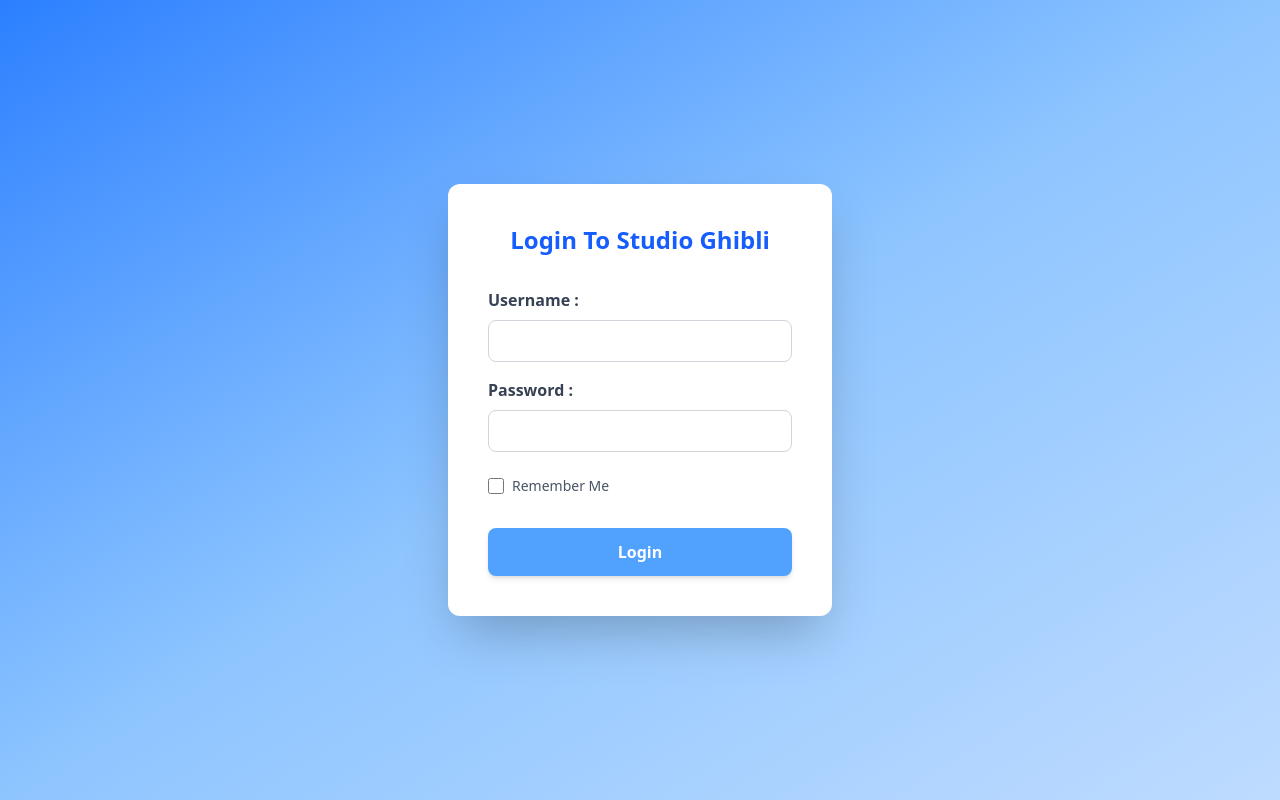
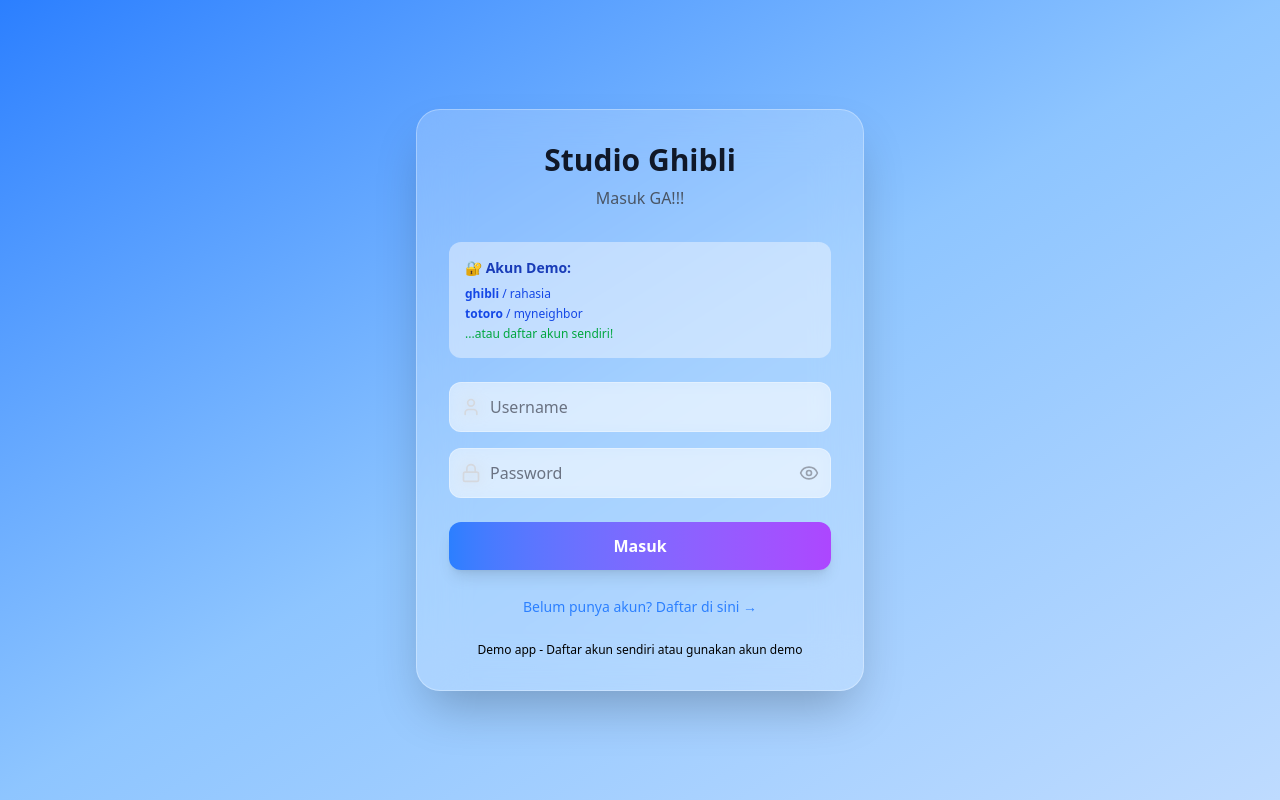
Before and after one commit to Azfdfkhz/Ghibli-sStudio, a React (Vite) app: page / in a window 1280 px wide. Built offline with nearby package versions, Linux system fonts and the light colour scheme.

Commit message:
Up LoginCard.jsx

```diff
--- a/src/components/LoginCard.jsx
+++ b/src/components/LoginCard.jsx
@@ -1,143 +1,258 @@
-import React, { useState } from 'react';
+import { useState } from 'react';
+import { Eye, EyeOff, User, Lock, Mail, Plus } from 'lucide-react';
 
-function LoginCard({ onLoginSuccess }) {
+export default function LoginCard({ onLoginSuccess }) {
   const [username, setUsername] = useState('');
   const [password, setPassword] = useState('');
-    const [rememberMe, setRememberMe] = useState(false);
+  const [showPassword, setShowPassword] = useState(false);
+  const [message, setMessage] = useState({ type: '', text: '' });
+  const [isRegistering, setIsRegistering] = useState(false);
+  const [email, setEmail] = useState('');
+  const [confirmPassword, setConfirmPassword] = useState('');
 
-    // State untuk feedback pengguna
-    const [message, setMessage] = useState({ type: '', text: '' });
+  // Ambil users dari localStorage atau gunakan default
+  const getUsers = () => {
+    const savedUsers = localStorage.getItem('ghibliUsers');
+    const defaultUsers = {
+      ghibli: { password: 'rahasia', name: 'Ghibli Fan', email: 'ghibli@demo.com' },
+      totoro: { password: 'myneighbor', name: 'Totoro Lover', email: 'totoro@demo.com' },
+    };
+    return savedUsers ? { ...defaultUsers, ...JSON.parse(savedUsers) } : defaultUsers;
+  };
 
-    // State untuk menyimpan data Ghibli
-    const [ghibliFilms, setGhibliFilms] = useState([]);
-
-    const handleLogin = async (e) => {
-        e.preventDefault();
-        setMessage({ type: 'loading', text: 'Memproses Login...' });
-        setGhibliFilms([]);
-
-        // --- SIMULASI LOGIC LOGIN ---
-        if (username === 'ghibli' && password === 'rahasia') {
-            setMessage({ type: 'success', text: 'Login Berhasil! Mengambil data Studio Ghibli...' });
-
-            try {
-                // MENGGUNAKAN FETCH API (tanpa Axios)
-                const response = await fetch('https://ghibliapi.dev/films');
-
-                if (!response.ok) {
-                    throw new Error('Gagal terhubung ke API Ghibli.');
+  const handleLogin = () => {
+    if (!username.trim() || !password.trim()) {
+      setMessage({ type: 'error', text: 'Username dan password harus diisi!' });
+      return;
     }
 
-                const data = await response.json();
+    const users = getUsers();
+    const user = users[username.trim().toLowerCase()];
 
-                const topFilms = data.slice(0, 5);
-                setGhibliFilms(topFilms);
-                setMessage({ type: 'success', text: `Login dan Pengambilan ${topFilms.length} Film Berhasil!` });
-
-                // Redirect ke aplikasi setelah 1.5 detik
+    if (user && user.password === password.trim()) {
+      setMessage({
+        type: 'success',
+        text: `✅ 😮 Login Berhasil! Selamat datang ${user.name}...`
+      });
       setTimeout(() => {
-                    if (onLoginSuccess) {
-                        onLoginSuccess(username); // Kirim username ke App
-                    }
+        onLoginSuccess(user.name);
       }, 1500);
-
-            } catch (error) {
-                console.error('Error API:', error);
-                setMessage({ type: 'error', text: 'Gagal koneksi ke API Ghibli.' });
-            }
-
     } else {
-            setMessage({ type: 'error', text: 'Login Gagal. Username atau Password salah.' });
+      setMessage({ type: 'error', text: 'Username atau password salah!' });
     }
   };
 
-    const getMessageClasses = () => {
-        switch (message.type) {
-            case 'success': return 'bg-green-100 text-green-700';
-            case 'error': return 'bg-red-100 text-red-700';
-            case 'loading': return 'bg-blue-100 text-blue-700';
-            default: return 'hidden';
+  const handleRegister = () => {
+    if (!username.trim() || !password.trim() || !email.trim()) {
+      setMessage({ type: 'error', text: 'Semua field harus diisi!' });
+      return;
+    }
+
+    if (password !== confirmPassword) {
+      setMessage({ type: 'error', text: 'Password dan konfirmasi password tidak cocok!' });
+      return;
+    }
+
+    if (password.length < 3) {
+      setMessage({ type: 'error', text: 'Password minimal 3 karakter!' });
+      return;
+    }
+
+    const users = getUsers();
+    const usernameLower = username.trim().toLowerCase();
+
+    if (users[usernameLower]) {
+      setMessage({ type: 'error', text: 'Username sudah digunakan!' });
+      return;
+    }
+
+    // Simpan user baru
+    const newUser = {
+      password: password.trim(),
+      name: username.trim(),
+      email: email.trim().toLowerCase()
+    };
+
+    users[usernameLower] = newUser;
+    localStorage.setItem('ghibliUsers', JSON.stringify(users));
+
+    setMessage({
+      type: 'success',
+      text: '🎉 😛 Registrasi berhasil! Silakan login.'
+    });
+
+    // Reset form dan kembali ke login
+    setTimeout(() => {
+      setIsRegistering(false);
+      setEmail('');
+      setConfirmPassword('');
+      setMessage({ type: 'success', text: 'Silakan login dengan akun baru Anda!' });
+    }, 2000);
+  };
+
+  const handleKeyPress = (e) => {
+    if (e.key === 'Enter') {
+      if (isRegistering) {
+        handleRegister();
+      } else {
+        handleLogin();
+      }
     }
   };
 
+  const switchToRegister = () => {
+    setIsRegistering(true);
+    setMessage({ type: '', text: '' });
+    setUsername('');
+    setPassword('');
+    setEmail('');
+    setConfirmPassword('');
+  };
+
+  const switchToLogin = () => {
+    setIsRegistering(false);
+    setMessage({ type: '', text: '' });
+    setUsername('');
+    setPassword('');
+    setEmail('');
+    setConfirmPassword('');
+  };
+
   return (
-        <div className="bg-white p-10 rounded-xl shadow-2xl w-full max-w-sm">
+    <div className="w-full max-w-md mx-auto p-8 bg-white/20 dark:bg-gray-800/30 backdrop-blur-xl rounded-3xl shadow-2xl border border-white/30 dark:border-gray-600/30">
+      <div className="text-center mb-8">
+        <h1 className="text-3xl font-bold text-gray-900 dark:text-white mb-2">
+          Studio Ghibli
+        </h1>
+        <p className="text-gray-600 dark:text-gray-300">
+          {isRegistering ? 'Daftar akun baru' : 'Masuk GA!!!'}
+        </p>
+      </div>
 
-            <h1 className="text-2xl font-bold text-center mb-8 text-blue-600">
-                Login To Studio Ghibli
-            </h1>
+      {/* Demo Accounts Info (hanya di login) */}
+      {!isRegistering && (
+        <div className="mb-6 p-4 bg-blue-50/50 dark:bg-blue-900/20 rounded-xl">
+          <h3 className="text-sm font-semibold text-blue-800 dark:text-blue-300 mb-2">
+            🔐 Akun Demo:
+          </h3>
+          <div className="text-xs text-blue-700 dark:text-blue-400 space-y-1">
+            <p><strong>ghibli</strong> / rahasia</p>
+            <p><strong>totoro</strong> / myneighbor</p>
+            <p className="text-green-600 dark:text-green-400">
+              ...atau daftar akun sendiri!
+            </p>
+          </div>
+        </div>
+      )}
 
-            <form onSubmit={handleLogin}>
-
-                {/* Input Username */}
-                <div className="mb-4">
-                    <label htmlFor="username" className="block text-gray-700 font-semibold mb-2">Username :</label>
+      {/* Form Input */}
+      <div className="space-y-4">
+        {/* Username */}
+        <div className="relative">
+          <User className="absolute left-3 top-1/2 transform -translate-y-1/2 text-gray-400 w-5 h-5" />
           <input
             type="text"
-                        id="username"
-                        className="w-full px-4 py-2 border border-gray-300 rounded-lg focus:outline-none focus:ring-2 focus:ring-blue-500"
+            placeholder="Username"
             value={username}
             onChange={(e) => setUsername(e.target.value)}
-                        required
+            onKeyPress={handleKeyPress}
+            className="w-full pl-10 pr-4 py-3 bg-white/50 dark:bg-gray-700/50 border border-white/30 dark:border-gray-600/30 rounded-xl focus:outline-none focus:ring-2 focus:ring-blue-500 focus:border-transparent text-gray-900 dark:text-white placeholder-gray-500 dark:placeholder-gray-400 backdrop-blur-sm"
           />
         </div>
 
-                {/* Input Password */}
-                <div className="mb-6">
-                    <label htmlFor="password" className="block text-gray-700 font-semibold mb-2">Password :</label>
+        {/* Email (hanya untuk register) */}
+        {isRegistering && (
+          <div className="relative">
+            <Mail className="absolute left-3 top-1/2 transform -translate-y-1/2 text-gray-400 w-5 h-5" />
             <input
-                        type="password"
-                        id="password"
-                        className="w-full px-4 py-2 border border-gray-300 rounded-lg focus:outline-none focus:ring-2 focus:ring-blue-500"
+              type="email"
+              placeholder="Email"
+              value={email}
+              onChange={(e) => setEmail(e.target.value)}
+              onKeyPress={handleKeyPress}
+              className="w-full pl-10 pr-4 py-3 bg-white/50 dark:bg-gray-700/50 border border-white/30 dark:border-gray-600/30 rounded-xl focus:outline-none focus:ring-2 focus:ring-blue-500 focus:border-transparent text-gray-900 dark:text-white placeholder-gray-500 dark:placeholder-gray-400 backdrop-blur-sm"
+            />
+          </div>
+        )}
+
+        {/* Password */}
+        <div className="relative">
+          <Lock className="absolute left-3 top-1/2 transform -translate-y-1/2 text-gray-400 w-5 h-5" />
+          <input
+            type={showPassword ? "text" : "password"}
+            placeholder="Password"
             value={password}
             onChange={(e) => setPassword(e.target.value)}
-                        required
+            onKeyPress={handleKeyPress}
+            className="w-full pl-10 pr-12 py-3 bg-white/50 dark:bg-gray-700/50 border border-white/30 dark:border-gray-600/30 rounded-xl focus:outline-none focus:ring-2 focus:ring-blue-500 focus:border-transparent text-gray-900 dark:text-white placeholder-gray-500 dark:placeholder-gray-400 backdrop-blur-sm"
           />
+          <button
+            type="button"
+            onClick={() => setShowPassword(!showPassword)}
+            className="absolute right-3 top-1/2 transform -translate-y-1/2 text-gray-400 hover:text-gray-600 dark:hover:text-gray-300"
+          >
+            {showPassword ? <EyeOff className="w-5 h-5" /> : <Eye className="w-5 h-5" />}
+          </button>
         </div>
 
-                {/* Remember Me */}
-                <div className="mb-8 flex items-center">
+        {/* Confirm Password (hanya untuk register) */}
+        {isRegistering && (
+          <div className="relative">
+            <Lock className="absolute left-3 top-1/2 transform -translate-y-1/2 text-gray-400 w-5 h-5" />
             <input
-                        type="checkbox"
-                        id="remember"
-                        className="h-4 w-4 text-blue-600 border-gray-300 rounded focus:ring-blue-500"
-                        checked={rememberMe}
-                        onChange={(e) => setRememberMe(e.target.checked)}
+              type={showPassword ? "text" : "password"}
+              placeholder="Konfirmasi Password"
+              value={confirmPassword}
+              onChange={(e) => setConfirmPassword(e.target.value)}
+              onKeyPress={handleKeyPress}
+              className="w-full pl-10 pr-4 py-3 bg-white/50 dark:bg-gray-700/50 border border-white/30 dark:border-gray-600/30 rounded-xl focus:outline-none focus:ring-2 focus:ring-blue-500 focus:border-transparent text-gray-900 dark:text-white placeholder-gray-500 dark:placeholder-gray-400 backdrop-blur-sm"
             />
-                    <label htmlFor="remember" className="ml-2 text-sm text-gray-600">Remember Me</label>
-                </div>
-
-                {/* Tombol Login */}
-                <button
-                    type="submit"
-                    className="w-full py-3 bg-blue-400 text-white font-bold rounded-lg hover:bg-blue-500 transition duration-200 shadow-md"
-                    disabled={message.type === 'loading'}
-                >
-                    {message.type === 'loading' ? 'Loading...' : 'Login'}
-                </button>
-
-            </form>
-
-            {/* Area Pesan/Feedback */}
-            <div className={`mt-4 p-3 rounded-lg text-center ${message.type ? '' : 'hidden'} ${getMessageClasses()}`}>
-                {message.text}
-            </div>
-
-            {/* Daftar Film dari API Ghibli */}
-            {ghibliFilms.length > 0 && (
-                <div className="mt-6 border-t pt-4">
-                    <h3 className="text-lg font-bold text-gray-800 mb-2">Daftar Film (Dari API):</h3>
-                    <ul className="list-disc list-inside text-gray-600 text-sm max-h-40 overflow-y-auto">
-                        {ghibliFilms.map((film) => (
-                            <li key={film.id} className="mb-1">
-                                <strong>{film.title}</strong> ({film.release_date})
-                            </li>
-                        ))}
-                    </ul>
           </div>
         )}
       </div>
+
+      {/* Message */}
+      {message.text && (
+        <div className={`mt-4 p-3 rounded-xl text-center ${
+          message.type === 'success'
+            ? 'bg-green-500/20 text-green-700 dark:text-green-300 border border-green-500/30'
+            : 'bg-red-500/20 text-red-700 dark:text-red-300 border border-red-500/30'
+        }`}>
+          {message.text}
+        </div>
+      )}
+
+      {/* Action Button */}
+      <button
+        onClick={isRegistering ? handleRegister : handleLogin}
+        className="w-full mt-6 py-3 bg-gradient-to-r from-blue-500 to-purple-500 hover:from-blue-600 hover:to-purple-600 text-white font-semibold rounded-xl shadow-lg hover:shadow-xl transform hover:scale-105 transition-all duration-300 flex items-center justify-center gap-2"
+      >
+        {isRegistering ? <Plus className="w-5 h-5" /> : null}
+        {isRegistering ? 'Daftar' : 'Masuk'}
+      </button>
+
+      {/* Switch Mode */}
+      <div className="mt-6 text-center">
+        <button
+          onClick={isRegistering ? switchToLogin : switchToRegister}
+          className="text-blue-500 dark:text-blue-800 hover:text-green-800 dark:hover:text-green-300 font-medium text-sm"
+        >
+          {isRegistering
+            ? '← Sudah punya akun? Login di sini'
+            : 'Belum punya akun? Daftar di sini →'
+          }
+        </button>
+      </div>
+
+      {/* Footer */}
+      <div className="mt-6 text-center">
+        <p className="text-xs text-black-100 dark:text-black-100">
+          {isRegistering
+            ? 'Data disimpan secara lokal di browser Anda'
+            : 'Demo app - Daftar akun sendiri atau gunakan akun demo'
+          }
+        </p>
+      </div>
+    </div>
   );
 }
-
-export default LoginCard;
```
Lines whose indentation alone changed are shown as unchanged.
